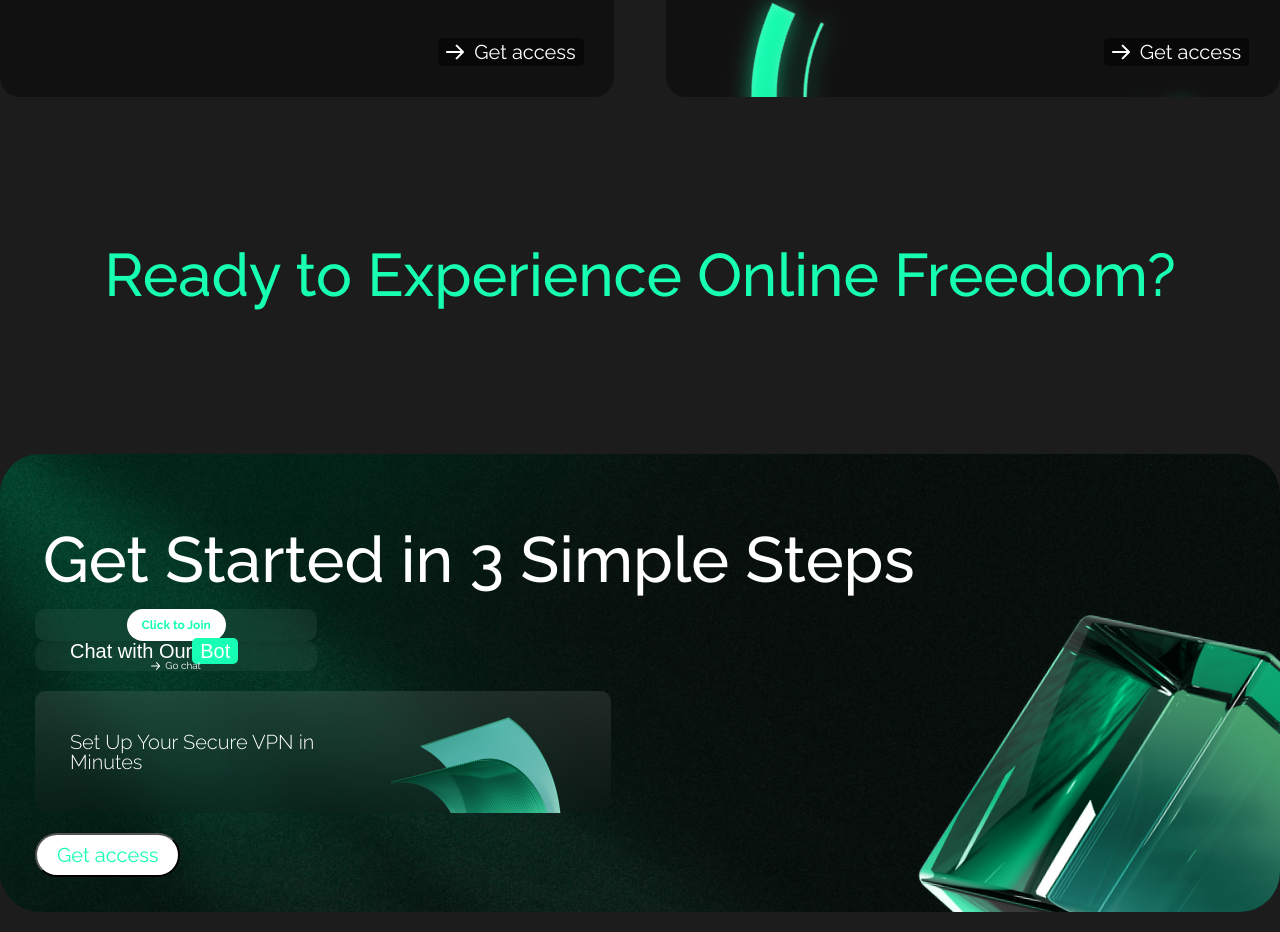
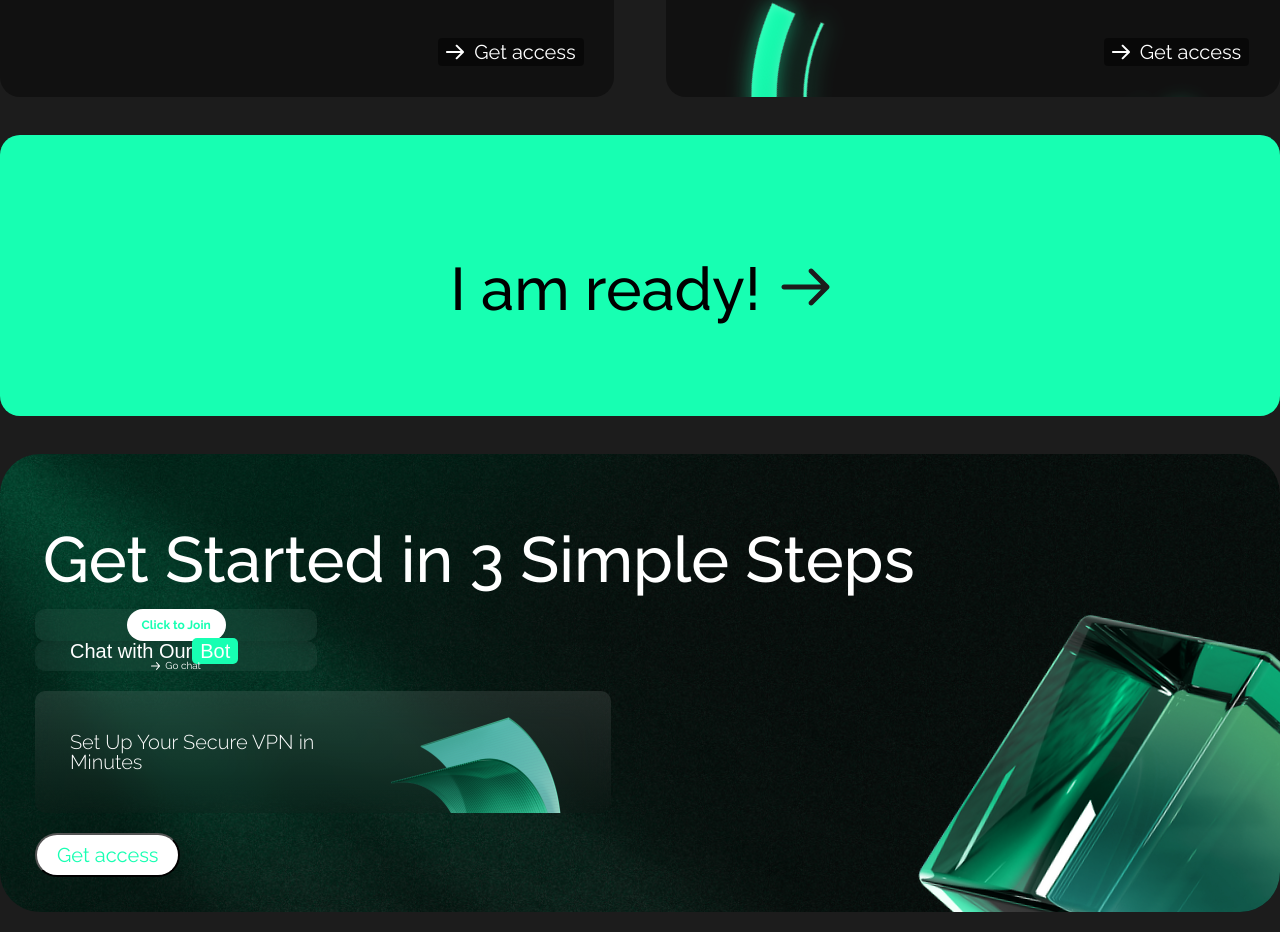
Before and after one commit to Aisakhunova/vpn, a React (Vite) app: page / in a window 1280 px wide. Shown: the part 2505-3437 px from the top of the page. Built offline with nearby package versions, Linux system fonts and the light colour scheme.

Commit message:
animations chnage

```diff
--- a/src/components/Curtain.jsx
+++ b/src/components/Curtain.jsx
@@ -43,20 +43,21 @@ export const Curtain = () => {
           overflow: "hidden",
         }}
       >
+
         <motion.div
   className="flash"
-          initial={{ opacity: 0 }}
-          animate={isMobile && inView ? "hover" : {}}
-          variants={{
+  initial={!isMobile ? { opacity: 0 } : null}
+  animate={!isMobile && inView ? "hover" : null}
+  variants={!isMobile ? {
     hover: {
       opacity: [0, 1, 1],
       scale: [1, 1.5, 1],
     },
-          }}
-          transition={{
+  } : null}
+  transition={!isMobile ? {
     duration: 0.3,
     ease: "easeInOut",
-          }}
+  } : null}
   style={{
     position: "absolute",
     top: 0,
@@ -71,29 +72,29 @@ export const Curtain = () => {
 
 <motion.h1
   className="main-text"
-          animate={isMobile && inView ? "hover" : {}}
-          variants={{
+  animate={!isMobile && inView ? "hover" : null}
+  variants={!isMobile ? {
     hover: {
       y: 300,
       opacity: 1,
     },
-          }}
-          transition={{ duration: 0.3, delay: 0.1 }}
+  } : null}
+  transition={!isMobile ? { duration: 0.3, delay: 0.1 } : null}
 >
   <div className="choose-green">{t("curtain.ready")}</div>
 </motion.h1>
 
 <motion.div
   className="inner-container"
-          initial={{ opacity: 0, y: -500 }}
-          animate={isMobile && inView ? "hover" : {}}
-          variants={{
+  initial={!isMobile ? { opacity: 0, y: -500 } : null}
+  animate={!isMobile && inView ? "hover" : null}
+  variants={!isMobile ? {
     hover: {
       y: 0,
       opacity: 1,
     },
-          }}
-          transition={{ duration: 0.3 }}
+  } : null}
+  transition={!isMobile ? { duration: 0.3 } : null}
 >
   <a
     href="https://t.me/exeslam"
@@ -104,15 +105,15 @@ export const Curtain = () => {
   </a>
 
   <motion.div
-            initial={{ opacity: 0, x: -100 }}
-            animate={isMobile && inView ? "hover" : {}}
-            variants={{
+    initial={!isMobile ? { opacity: 0, x: -100 } : null}
+    animate={!isMobile && inView ? "hover" : null}
+    variants={!isMobile ? {
       hover: {
         x: 0,
         opacity: 1,
       },
-            }}
-            transition={{ duration: 0.5 }}
+    } : null}
+    transition={!isMobile ? { duration: 0.5 } : null}
   >
     <svg
       width="49"
@@ -129,6 +130,7 @@ export const Curtain = () => {
     </svg>
   </motion.div>
 </motion.div>
+
       </motion.div>
     </motion.div>
   );
```
Lines whose indentation alone changed are shown as unchanged.
